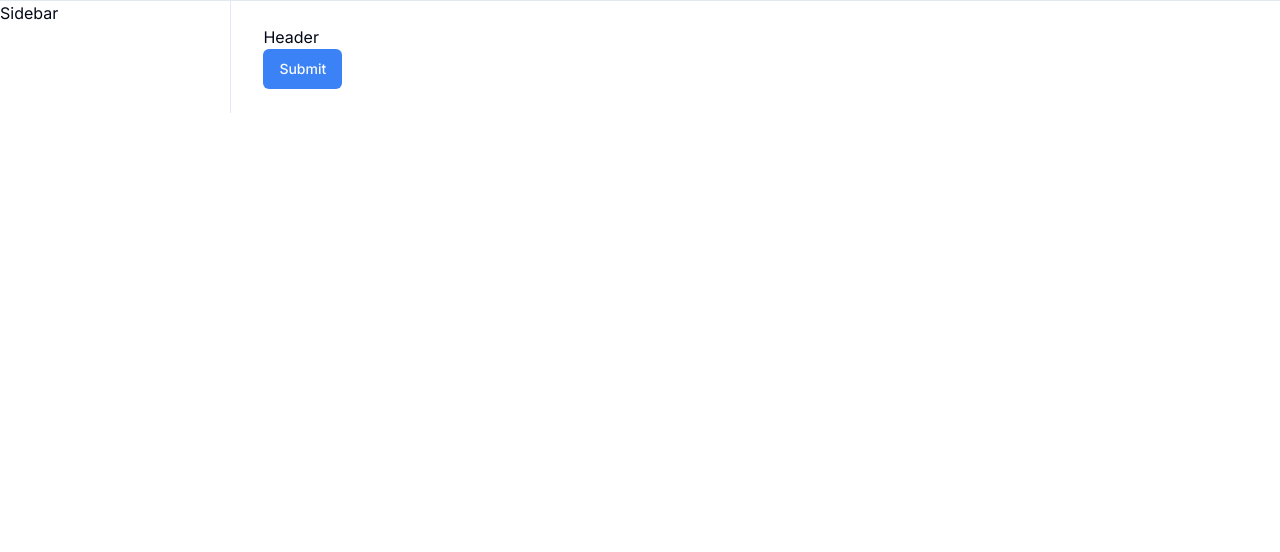
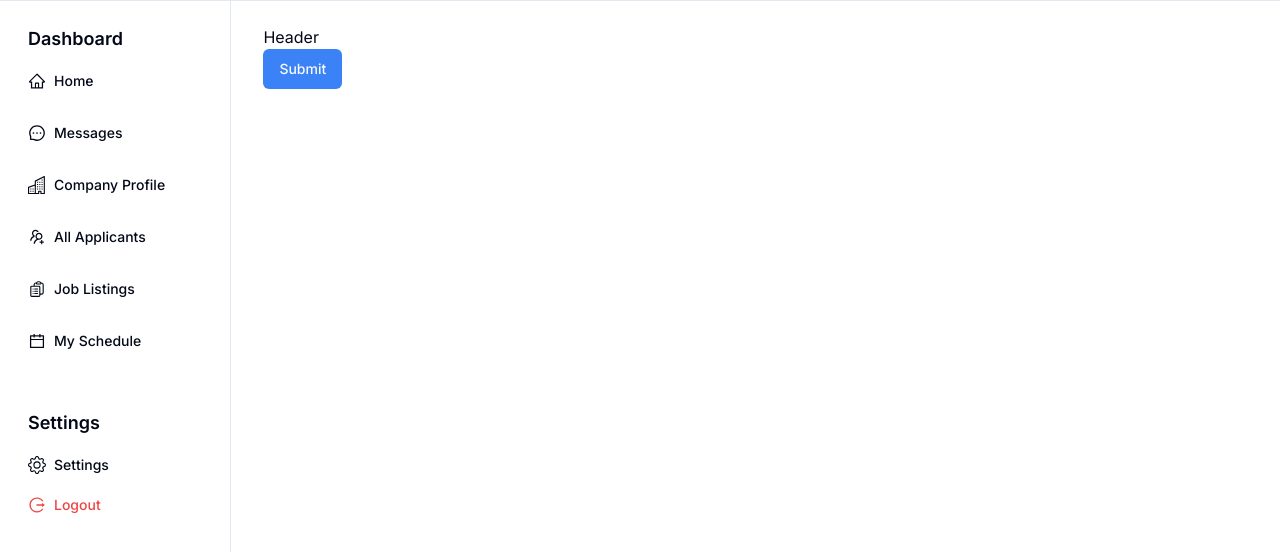
Before and after one commit to sdmhsn/dashboard-job-hunt, a Next.js app: page / in a window 1280 px wide. Shown: the top 552 px of the page. Built offline with nearby package versions, Linux system fonts and the light colour scheme.

Commit message:
02 Slicing Dashboard Company: Slicing sidebar component

```diff
--- a/src/app/layout.tsx
+++ b/src/app/layout.tsx
@@ -1,6 +1,7 @@
 import type { Metadata } from 'next';
 import { Inter } from 'next/font/google';
 import './globals.css';
+import SideBar from '@/components/layouts/Sidebar';
 
 const inter = Inter({ subsets: ['latin'] });
 
@@ -24,7 +25,9 @@ export default function RootLayout({
               {/* flex-row -> to position flex items (Sidebar & Header) horizontally in the same direction as text */}
               <div className="flex flex-row">
                 {/* hidden -> hide Sidebar item (display: none) for sm and md breakpoint, lg:block -> show Sidebar item (display: block) for lg and over breakpoint, w-[18%] -> width: 18% */}
-                <div className="hidden lg:block w-[18%]">Sidebar</div>
+                <div className="hidden lg:block w-[18%]">
+                  <SideBar />
+                </div>
                 {/* col-span-3 -> grid-column: span 3 for sm breakpoint, overflow-auto -> to add scrollbars to an element in the event that its content overflows, lg:col-span-5 -> grid-column: span 5 for lg breakpoint, lg:border-l -> border-left-width: 1px for lg breakpoint, w-[82%] -> width: 82% */}
                 <div className="col-span-3 overflow-auto lg:col-span-5 lg:border-l w-[82%]">
                   {/* px-6 py-6 -> padding top-bottom and left-right: 1.5rem for sm breakpoint, lg:px-8 -> padding left-right: 2rem for lg breakpoint */}
--- /dev/null
+++ b/src/components/layouts/Sidebar/index.tsx
@@ -0,0 +1,91 @@
+import { Button } from '@/components/ui/button';
+import React, { FC } from 'react';
+import {
+  AiOutlineCalendar,
+  AiOutlineHome,
+  AiOutlineLogout,
+  AiOutlineMessage,
+  AiOutlineUsergroupAdd,
+} from 'react-icons/ai';
+import { BsBuildings, BsGear } from 'react-icons/bs';
+import { HiOutlineClipboardDocumentList } from 'react-icons/hi2';
+
+interface SideBarProps {}
+
+const SideBar: FC<SideBarProps> = ({}) => {
+  return (
+    <div className="pb-2 min-h-screen">
+      <div className="space-y-4 py-4">
+        <div className="px-3 py-2">
+          <h2 className="mb-2 px-4 text-lg font-semibold">Dashboard</h2>
+          <div className="space-y-3">
+            <Button
+              variant={'ghost'}
+              className="w-full justify-start rounded-none hover:text-primary"
+            >
+              <AiOutlineHome className="mr-2 text-lg" />
+              Home
+            </Button>
+            <Button
+              variant={'ghost'}
+              className="w-full justify-start rounded-none hover:text-primary"
+            >
+              <AiOutlineMessage className="mr-2 text-lg" />
+              Messages
+            </Button>
+            <Button
+              variant={'ghost'}
+              className="w-full justify-start rounded-none hover:text-primary"
+            >
+              <BsBuildings className="mr-2 text-lg" />
+              Company Profile
+            </Button>
+            <Button
+              variant={'ghost'}
+              className="w-full justify-start rounded-none hover:text-primary"
+            >
+              <AiOutlineUsergroupAdd className="mr-2 text-lg" />
+              All Applicants
+            </Button>
+            <Button
+              variant={'ghost'}
+              className="w-full justify-start rounded-none hover:text-primary"
+            >
+              <HiOutlineClipboardDocumentList className="mr-2 text-lg" />
+              Job Listings
+            </Button>
+            <Button
+              variant={'ghost'}
+              className="w-full justify-start rounded-none hover:text-primary"
+            >
+              <AiOutlineCalendar className="mr-2 text-lg" />
+              My Schedule
+            </Button>
+          </div>
+        </div>
+      </div>
+
+      <div className="space-y-4 py-4">
+        <div className="px-3 py-2">
+          <h2 className="mb-2 px-4 text-lg font-semibold">Settings</h2>
+          <Button
+            variant={'ghost'}
+            className="w-full justify-start rounded-none hover:text-primary"
+          >
+            <BsGear className="mr-2 text-lg" />
+            Settings
+          </Button>
+          <Button
+            variant={'ghost'}
+            className="w-full justify-start rounded-none text-red-500 hover:text-red-500 hover:bg-red-200"
+          >
+            <AiOutlineLogout className="mr-2 text-lg" />
+            Logout
+          </Button>
+        </div>
+      </div>
+    </div>
+  );
+};
+
+export default SideBar;
```
